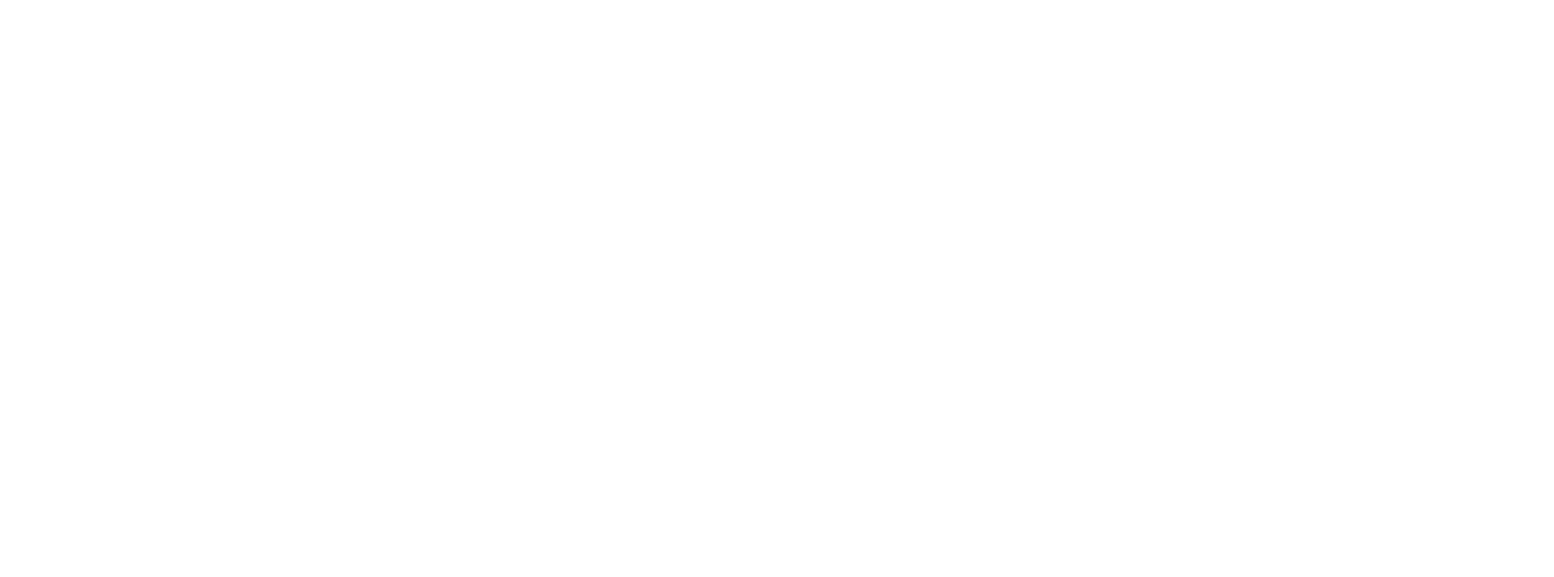
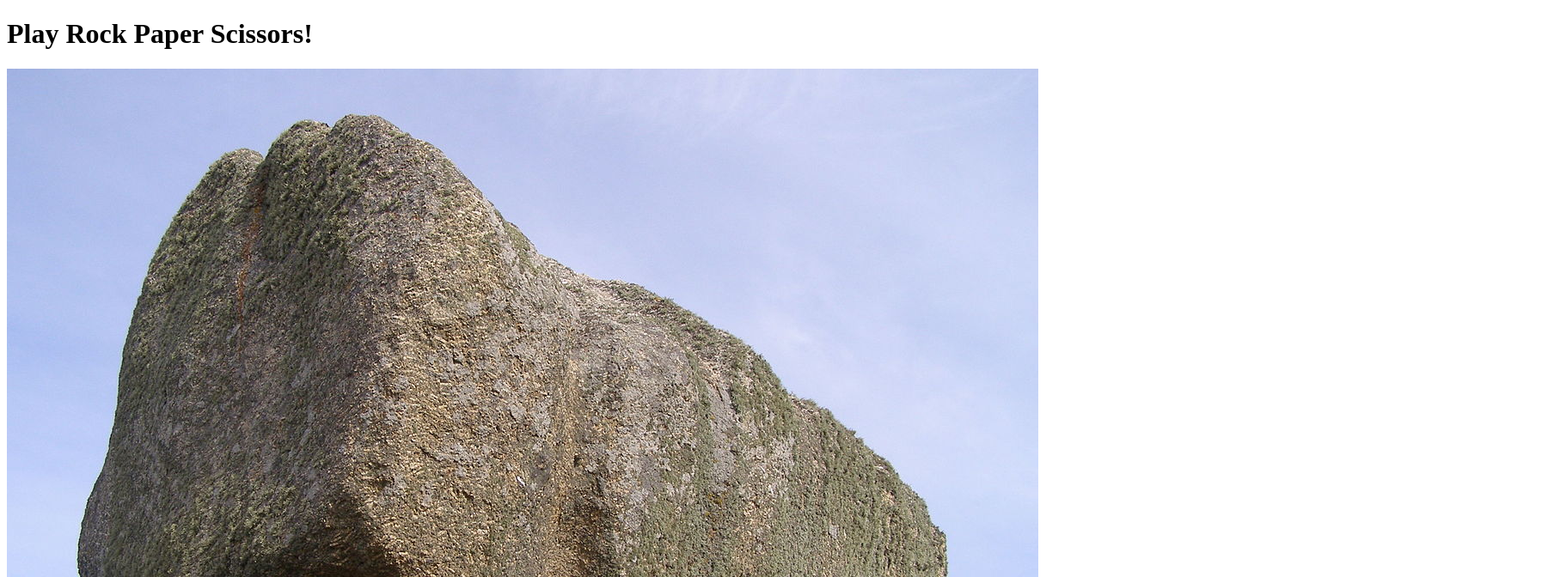
Before and after one commit to troynj/rockPaperScissors, a plain HTML site: page index.html in a window 1280 px wide. Shown: the top 672 px of the page at 86% size, 1808 px wide, since content can reach past the window. Drawn offline with Linux system fonts and the light colour scheme.

Commit message:
Adding bare bones html

```diff
--- a/index.html
+++ b/index.html
@@ -8,6 +8,13 @@
     <title>Rock Paper Scissors</title>
 </head>
 <body>
+    <h1>Play Rock Paper Scissors!</h1>
+
+    <section>
+        <img src="./assets/image/rock.jpeg" alt="rock">
+        <img src="./assets/image/paper.jpeg" alt="paper">
+        <img src="./assets/image/scissors.jpeg" alt="scissors">
+    </section>
 
 </body>
 <script src="./script.js"></script>
```
Also changed, not shown: assets/image/paper.jpeg (added), assets/image/rock.jpeg (added), assets/image/scissors.jpeg (added).
